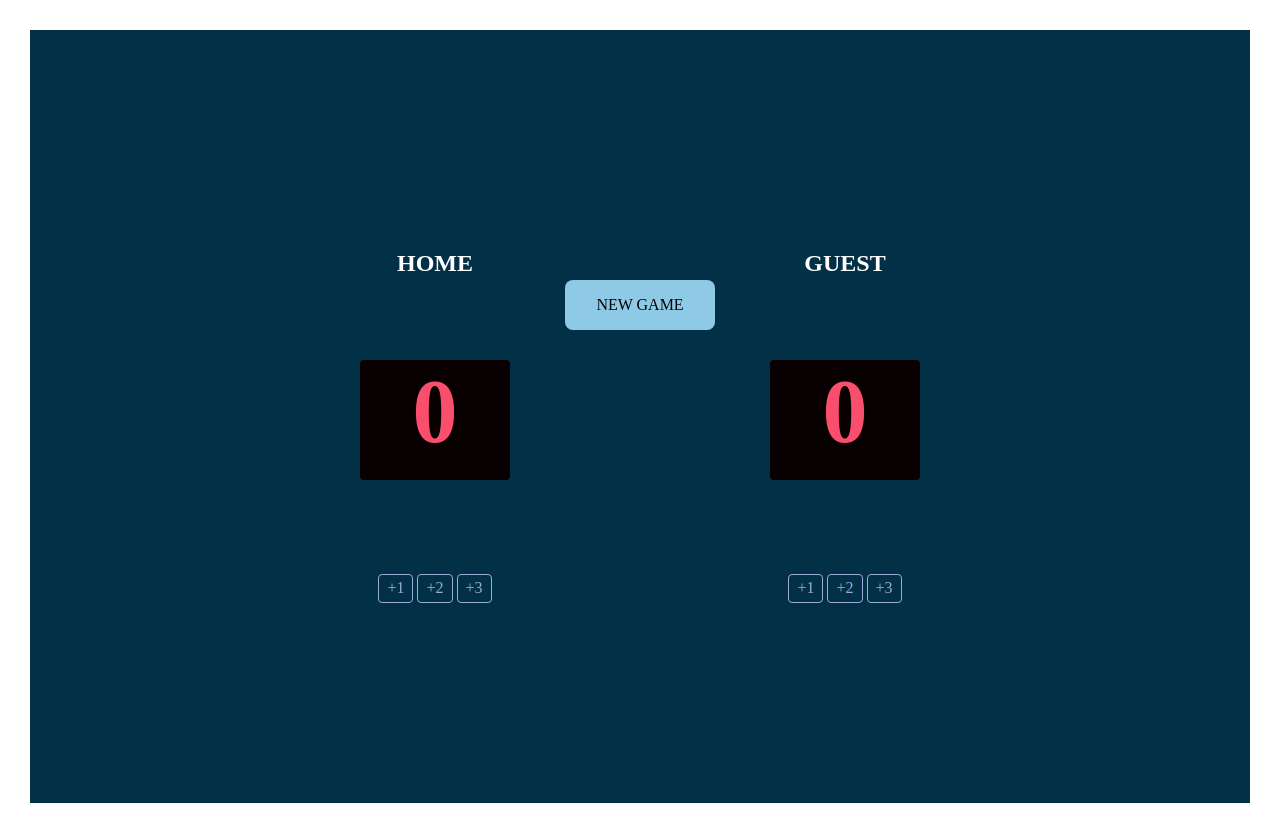
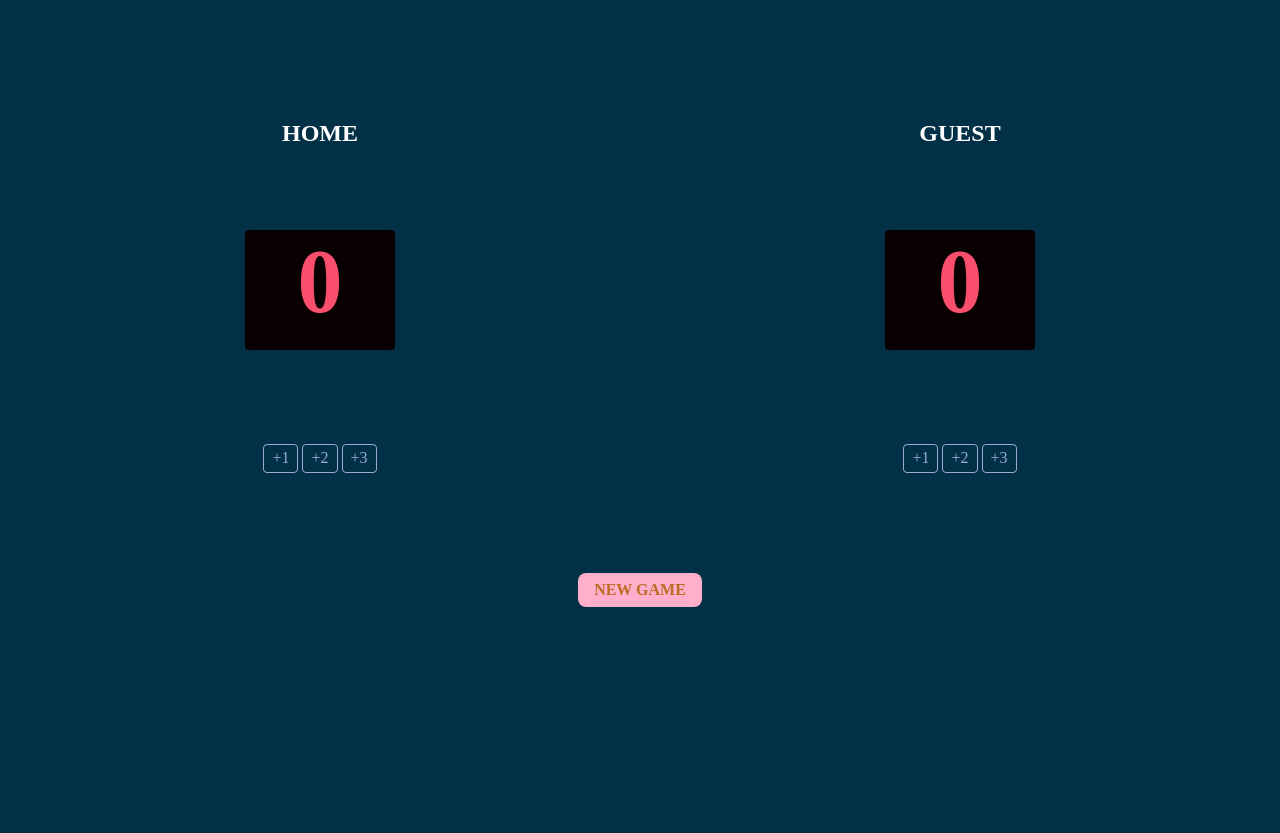
Before and after one commit to Satiosaad125/new-basketball, a website built with Vite: page index.html in a window 1280 px wide. After the commit the page ends 800 px from the top, so only its background shows below. Built offline with nearby package versions, Linux system fonts and the light colour scheme.

Commit message:
I made a simple change on the color of the new game button

```diff
--- a/index.css
+++ b/index.css
@@ -1,19 +1,20 @@
 body {
     margin: 0;
     text-align: center;
+    padding-top: 100px;
+    background-color: #023047;
 }
 
 
 .container {
     display: flex;
     justify-content: space-around;
-    margin: 30px;
-    padding: 200px;
-    background-color: #023047;
+    margin-bottom: 100px;
+
 
 }
 .color {
-    font-weight: 800;
+    font-weight: bold;
     width: 150px;
     height: 35px;
     color: #fff;
@@ -38,14 +39,10 @@ body {
 }
 .game-btn {
     text-transform: capitalize;
-    text-align: center;
-    width: 150px;
-    height: 50px;
-    padding: 5px 10px;
-    margin: 50px;
+    font-weight: bold;
+    padding: 8px 16px;
     border-radius: 8px;
-    background-color: #8ecae6;
+    color: #bc6c25;
+    background-color: #ffafcc;
     border: none;
-    position: absolute;
-
 }
--- a/index.html
+++ b/index.html
@@ -23,9 +23,8 @@
         <button class="btn-design" onclick="addGuestPoint2()">+2</button>
         <button class="btn-design" onclick="addGuestPoint3()">+3</button>
       </div>
-
-      <button class="game-btn" onclick="newGame()">NEW GAME</button>
     </div>
+    <button class="game-btn" onclick="newGame()">NEW GAME</button>
     <script src="index.js"></script>
   </body>
 </html>
```
